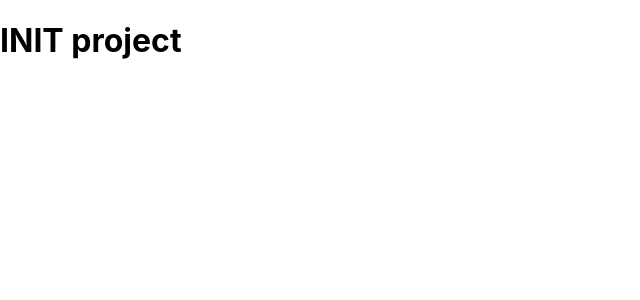
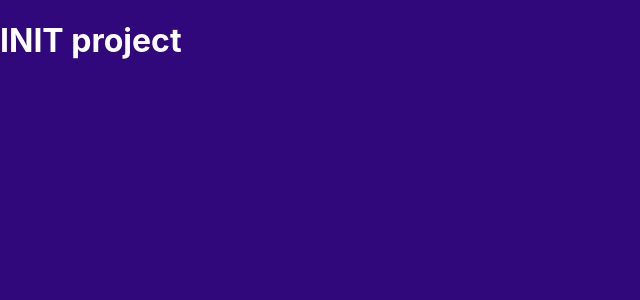
Before and after one commit to milosz7/websocket-todo-list, a React (Create React App) app: page / in a window 1280 px wide. Shown: the top 300 px of the page, without its empty margins (0-640 px from the left). Built offline with nearby package versions, Linux system fonts and the light colour scheme.

Commit message:
Add global styles for body

```diff
--- a/src/index.css
+++ b/src/index.css
@@ -5,9 +5,6 @@ body {
     sans-serif;
   -webkit-font-smoothing: antialiased;
   -moz-osx-font-smoothing: grayscale;
+  background: #31087B;
+  color: #fff;
 }
-
-code {
-  font-family: source-code-pro, Menlo, Monaco, Consolas, 'Courier New',
-    monospace;
-}
```
